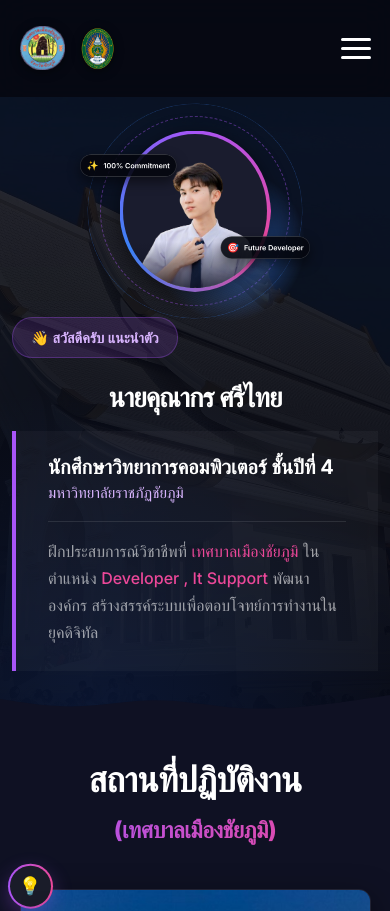
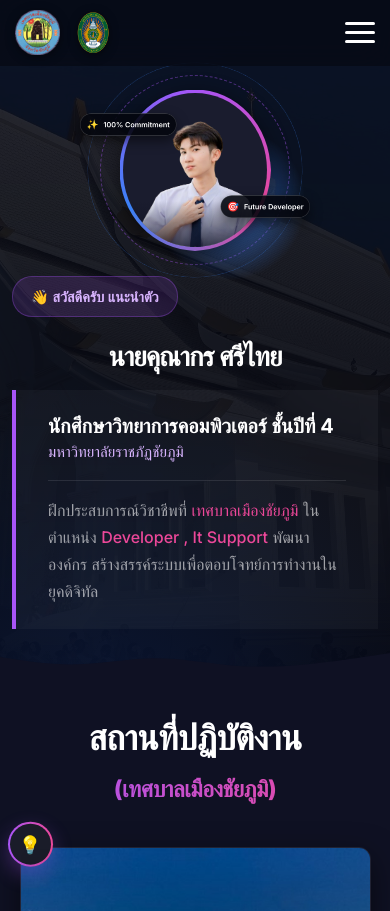
Before and after one commit to yasuoukun/present, a plain HTML site: page index.html in a window 390 px wide. Shown: the top 911 px of the page. Drawn offline with Linux system fonts and the light colour scheme.

Commit message:
Update style.css

```diff
--- a/style.css
+++ b/style.css
@@ -118,8 +118,11 @@ p { color: var(--text-muted); font-weight: 300; }
     justify-content: space-between;
     align-items: center;
     padding: 1.6rem 5%;
-    position: sticky;
+    position: fixed;
     top: 0;
+    left: 0;
+    right: 0;
+    width: 100%;
     z-index: 1000;
     background: rgba(7, 9, 19, 0.7); /* เคลือบสีกระจกเข้มๆ */
     backdrop-filter: blur(16px);
@@ -169,7 +172,7 @@ section[id] {
     display: flex;
     align-items: center;
     justify-content: space-between;
-    padding: 4rem 5% 0rem;
+    padding: 100px 5% 0rem;
     min-height: 80vh;
     position: relative;
     z-index: 1;
@@ -896,6 +899,12 @@ section[id] {
 @media (max-width: 768px) {
     * { box-sizing: border-box; }
 
+    /* Compact Navbar for Mobile */
+    .navbar { padding: 10px 15px !important; }
+    .navbar.scrolled { padding: 8px 15px !important; }
+    .logo { font-size: 1.25rem !important; }
+    .logo-icon { width: 24px !important; height: 24px !important; }
+
     /* Reset Heights to prevent "Stretching" */
     .hero-section, .hero-visual { min-height: auto !important; height: auto !important; }
     .creative-profile-wrapper { transform: scale(0.5); margin: -60px auto; width: 300px; height: 300px; min-height: auto !important; }
@@ -916,7 +925,7 @@ section[id] {
     }
     .nav-links.active { display: flex !important; }
 
-    .hero-section { flex-direction: column-reverse; padding: 1.5rem 12px 3rem !important; gap: 1rem; }
+    .hero-section { flex-direction: column-reverse; padding: 80px 12px 3rem !important; gap: 1rem; }
     .hero-content { width: 100%; max-width: 100%; }
 
     /* Re-enable decorative elements for mobile (scaled down) */
```
